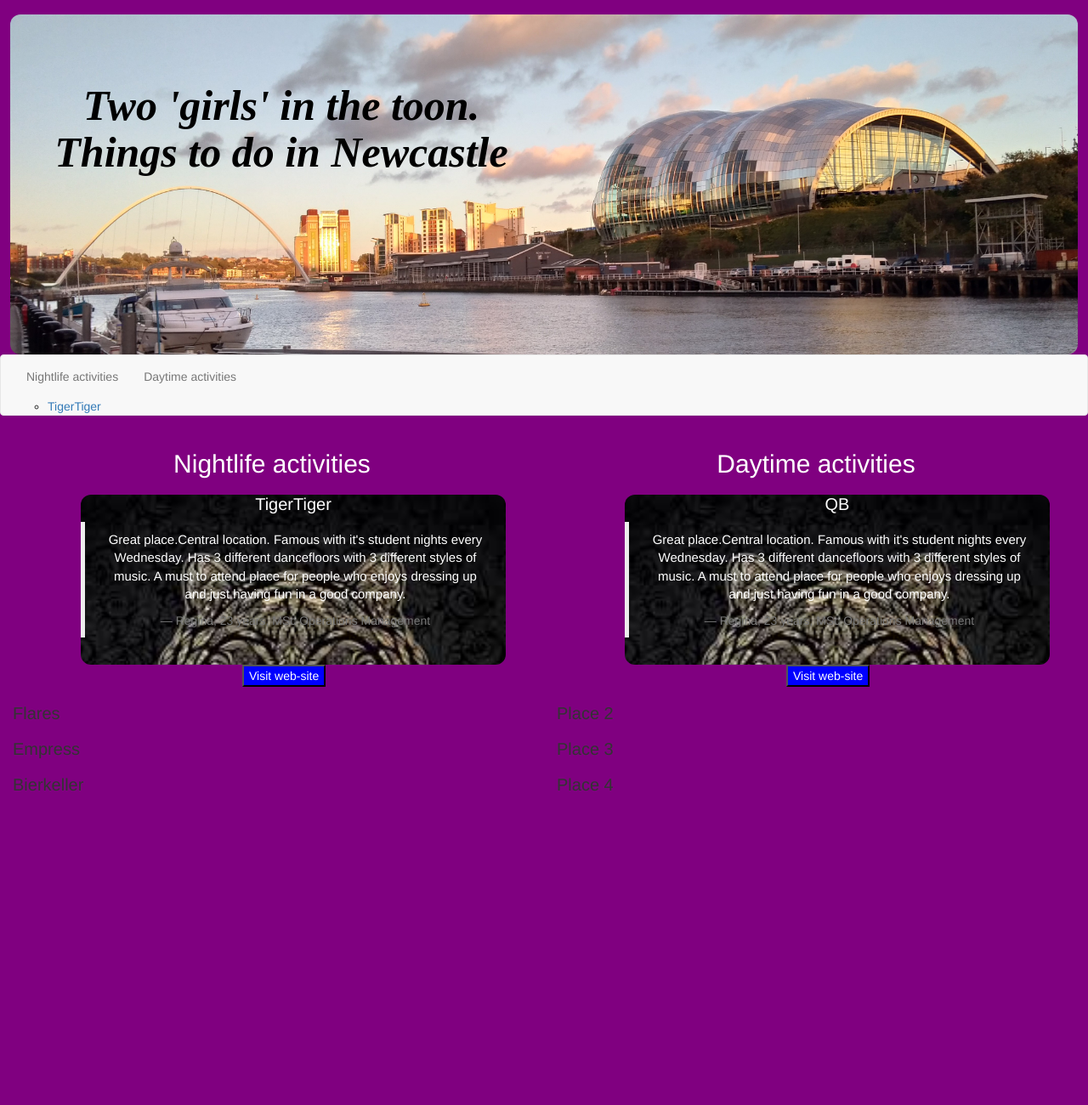
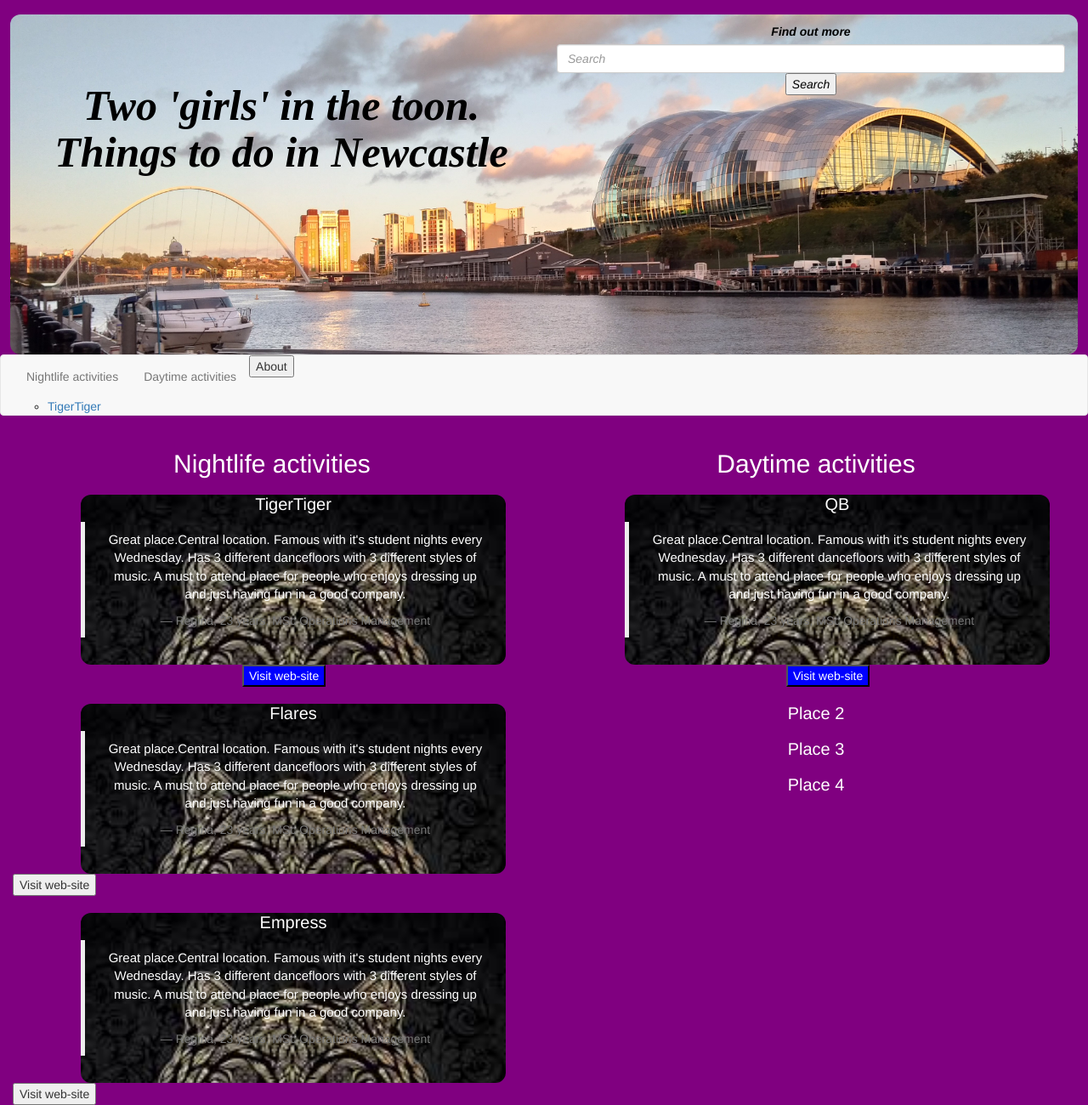
Before and after one commit to Regsmi/Web-site, a plain HTML site: page index.html in a window 1280 px wide. Shown: the part 3-1303 px from the top of the page at 85% size. Before the commit the page ends 947 px from the top, so only its background shows below. Drawn offline with Linux system fonts and the light colour scheme.

Commit message:
New update 3 whatever
The index page: Navbar left, contet+photos to change. CHECK CSS-cannot validate Bierkeller without messing up everything else
About is connected, Search is working

```diff
--- a/index.html
+++ b/index.html
@@ -16,6 +16,27 @@
     <div class= "col-xs-6">
     <h1><b> Two 'girls' in the toon. Things to do in Newcastle</b> </h1>
     </div>
+
+    <div class= "col-xs-6">
+      <div id="yes">
+      <form role='form'>
+      <label for="email">Find out more</label>
+    </form class="navbar-form navbar left" role="search">
+    <form=class"form-group">
+    <input type="text" class="form-control" placeholder="Search">
+
+
+
+      <button class="search"> Search </button>
+      <script>  $('.search').click(function (event){
+          alert ("Search has been enabled");
+        });
+          </script>
+
+</div>
+
+  </div>
+
    </header>
 
    <nav class="navbar navbar-default">
@@ -41,6 +62,17 @@ Nightlife activities </a>
          <!-- </div> -->
 
          <li><a href="#">Daytime activities</a></li>
+         <li>
+
+         <button class='about'> About </button>
+         <script>  $('.about').click(function (event){
+             var url = "https://regsmi.github.io/about/";
+             $(location).attr('href',url);
+             // alert (url);
+           });
+
+             </script>
+             </li>
 
        </ul>
      </div>
@@ -78,30 +110,73 @@ Nightlife activities </a>
         <div class='one'>
           <div id="love1">
           <h3> Flares </h3>
+          <blockquote>
+          <p>Great place.Central location. Famous with it's student nights every Wednesday. Has 3 different dancefloors with 3 different styles of music. A must to attend place for people who enjoys dressing up and just having fun in a good company.</p>
+          <small>Regina, 23 years, MSc Operations Management</small>
+        </blockquote>
+
+      </div>
+
+
+      <button class='time2'> Visit web-site </button>
+      <script>  $('.time2').click(function (event){
+          var url = "https://www.flaresbars.co.uk/newcastleupontyne";
+          $(location).attr('href',url);
+          // alert (url);
+        });
+          </script>
         </div>
-        </div>
+
 
         <div class='one'>
           <div id="love2">
           <h3> Empress </h3>
-        </div>
+          <blockquote>
+          <p>Great place.Central location. Famous with it's student nights every Wednesday. Has 3 different dancefloors with 3 different styles of music. A must to attend place for people who enjoys dressing up and just having fun in a good company.</p>
+          <small>Regina, 23 years, MSc Operations Management</small>
+        </blockquote>
+
+      </div>
+
+
+      <button class='time3'> Visit web-site </button>
+      <script>  $('.time3').click(function (event){
+          var url = "http://www.theempressbar.com/";
+          $(location).attr('href',url);
+          // alert (url);
+        });
+          </script>
         </div>
 
 
-        <div class='one'>
+
+        <!-- <div class='one'>
           <div id="love3">
           <h3> Bierkeller </h3>
-        </div>
 
-        </div>
 
+        <blockquote>
+        <p>Great place.Central location. Famous with it's student nights every Wednesday. Has 3 different dancefloors with 3 different styles of music. A must to attend place for people who enjoys dressing up and just having fun in a good company.</p>
+        <small>Regina, 23 years, MSc Operations Management</small>
+      </blockquote>
+
+    </div>
+
+
+    <button class='time3'> Visit web-site </button>
+    <script>  $('.time3').click(function (event){
+        var url = "http://www.steinbierkeller.com/";
+        $(location).attr('href',url);
+        // alert (url);
+      });
+        </script> -->
 
 </div>
 
+
+
     <div class="col-xs-6">
       <h2> Daytime activities </h2>
-    <!-- </div> -->
-
 
     <div class='one'>
 <div id="fun">
@@ -129,7 +204,8 @@ Nightlife activities </a>
     <div id="fun1">
     <h3> Place 2 </h3>
   </div>
-  </div>
+</div>
+
   <div class='one'>
     <div id="fun2">
     <h3> Place 3 </h3>
@@ -144,6 +220,7 @@ Nightlife activities </a>
 
   </div>
     </div>
+
     </div>
 
     </body>
--- a/web-site.css
+++ b/web-site.css
@@ -64,6 +64,47 @@ h2{color:white;
   margin-left: 80px;
 
 }
+
+#love1{
+  background-image: url("Tiger1.jpg");
+  background-size:cover;
+  max-width: 500px;
+  position:relative;
+  border-radius: 12px;
+  color: white;
+  height: 200px;
+  font: 50px;
+  text-align: center;
+  margin-left: 80px;
+}
+#love2{
+  background-image: url("Tiger1.jpg");
+  background-size:cover;
+  max-width: 500px;
+  position:relative;
+  border-radius: 12px;
+  color: white;
+  height: 200px;
+  font: 50px;
+  text-align: center;
+  margin-left: 80px;
+}
+#love3{
+  background-image: url("Tiger1.jpg");
+  background-size:cover;
+  max-width: 500px;
+  position:relative;
+  border-radius: 12px;
+  color: white;
+  height: 200px;
+  font: 50px;
+  text-align: center;
+  margin-left: 80px;
+}
+
+#yes{margin-top: -50px;
+
+}
  .dropdown {
    position:relative;
  }
@@ -80,6 +121,10 @@ h2{color:white;
     h3{font-size:20px}
     p{font-size: 15px;
     }
+  }
+  .about{
+    position:left;
+    margin-top: 5px;
   }
 
 
```
